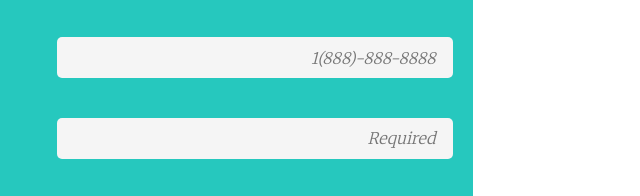
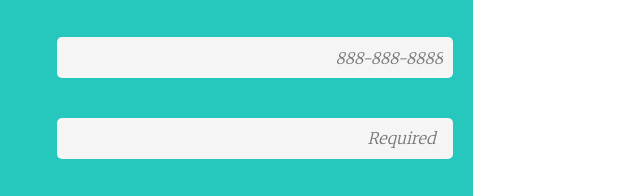
Before and after one commit to AnthonyKim858/Form-Project-3, a plain HTML site: page Form-Project-3/index.html in a window 1280 px wide. Shown: the part 580-776 px from the top of the page, 485-1125 px from the left. Drawn offline with Linux system fonts and the light colour scheme.

Commit message:
Update index.html

```diff
--- a/Form-Project-3/index.html
+++ b/Form-Project-3/index.html
@@ -41,7 +41,7 @@
 
         <div class="input-section">
         <label for="phone">Phone Number</label>
-        <input class="form-input" type="tel" id="phone" name="user-phone" placeholder="1(888)-888-8888  " pattern=" [0-9]{3}-[0-9]{2}-[0-9]{3}" required />
+        <input class="form-input" type="tel" id="phone" name="user-phone" placeholder="888-888-8888" pattern="([0-9]{3})-([0-9]{3})-([0-9]{4})" required />
         </div>
 
         <div class="input-section">
```
